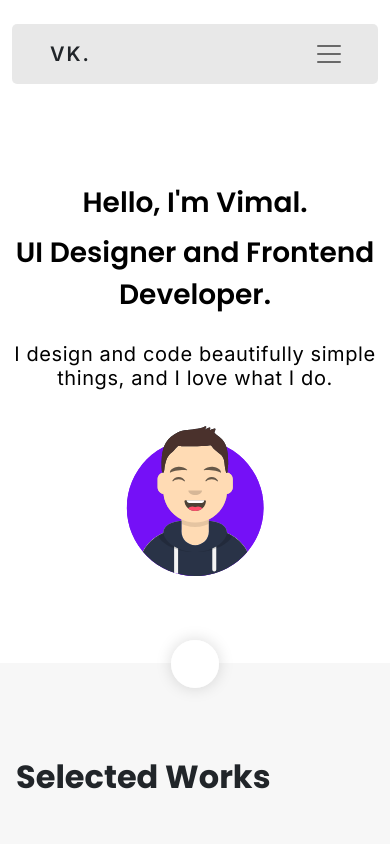
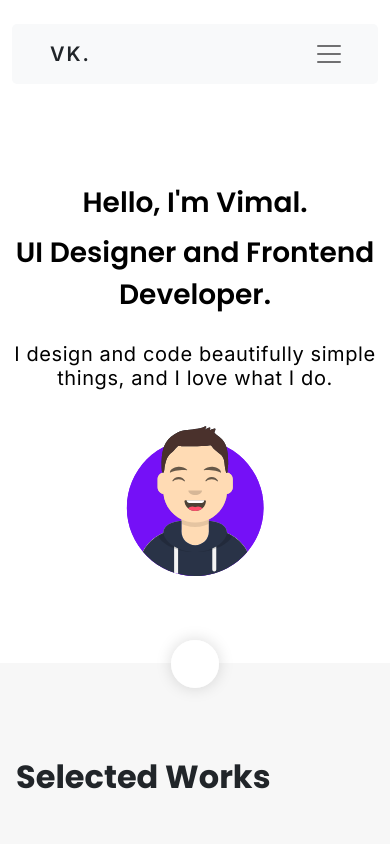
Before and after one commit to rootvivek/Portfolio, a React (Create React App) app: page / in a window 390 px wide. Shown: the top 844 px of the page. Built offline with nearby package versions, Linux system fonts and the light colour scheme.

Commit message:
Update App.css

```diff
--- a/src/App.css
+++ b/src/App.css
@@ -306,7 +306,6 @@ border: none !important;
 }
 
 .navbar{
-    background-color: rgba(0, 0, 0, 0.09);
     border-radius: 5px;
     padding:  10px 10px 10px 10px !important;
 }
```
